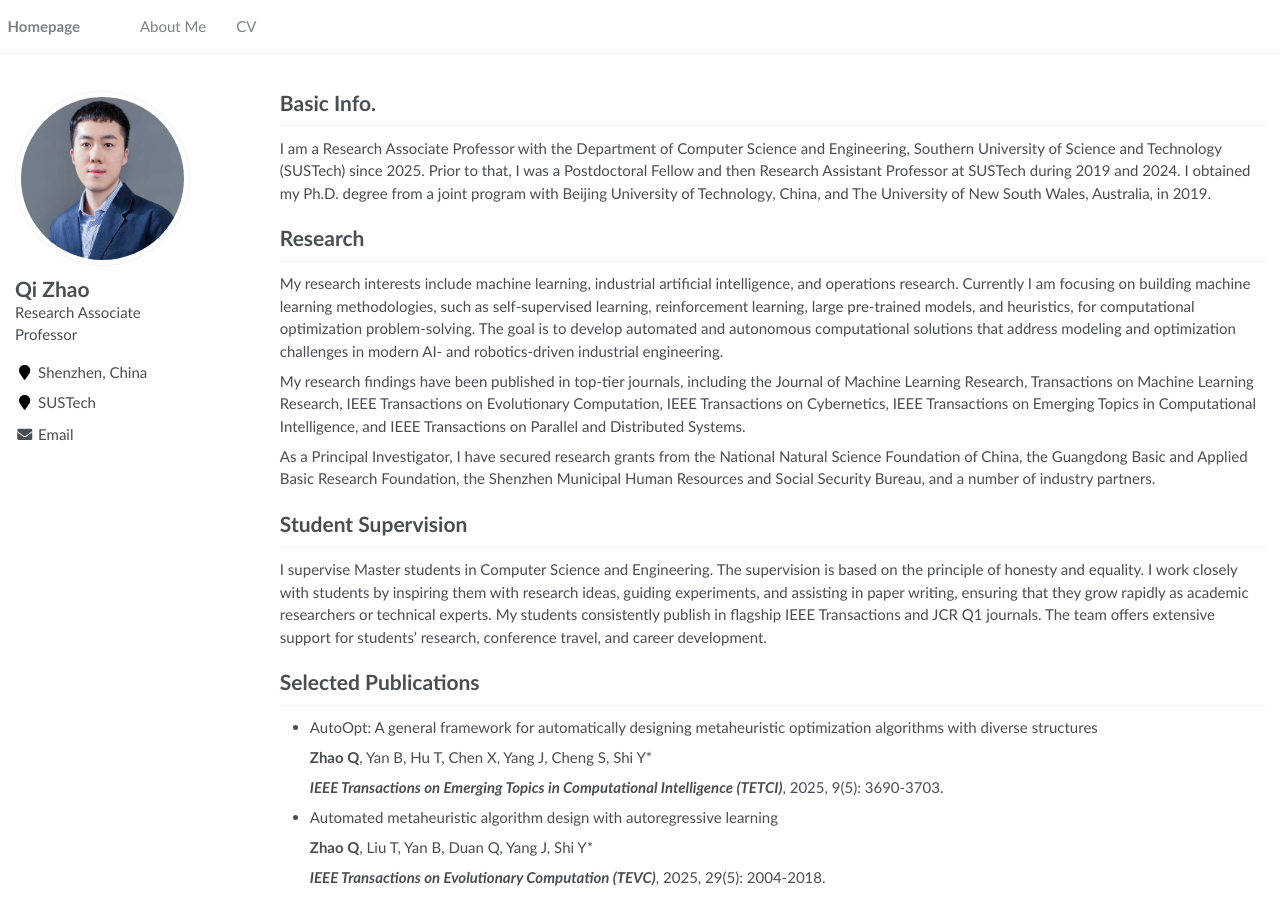
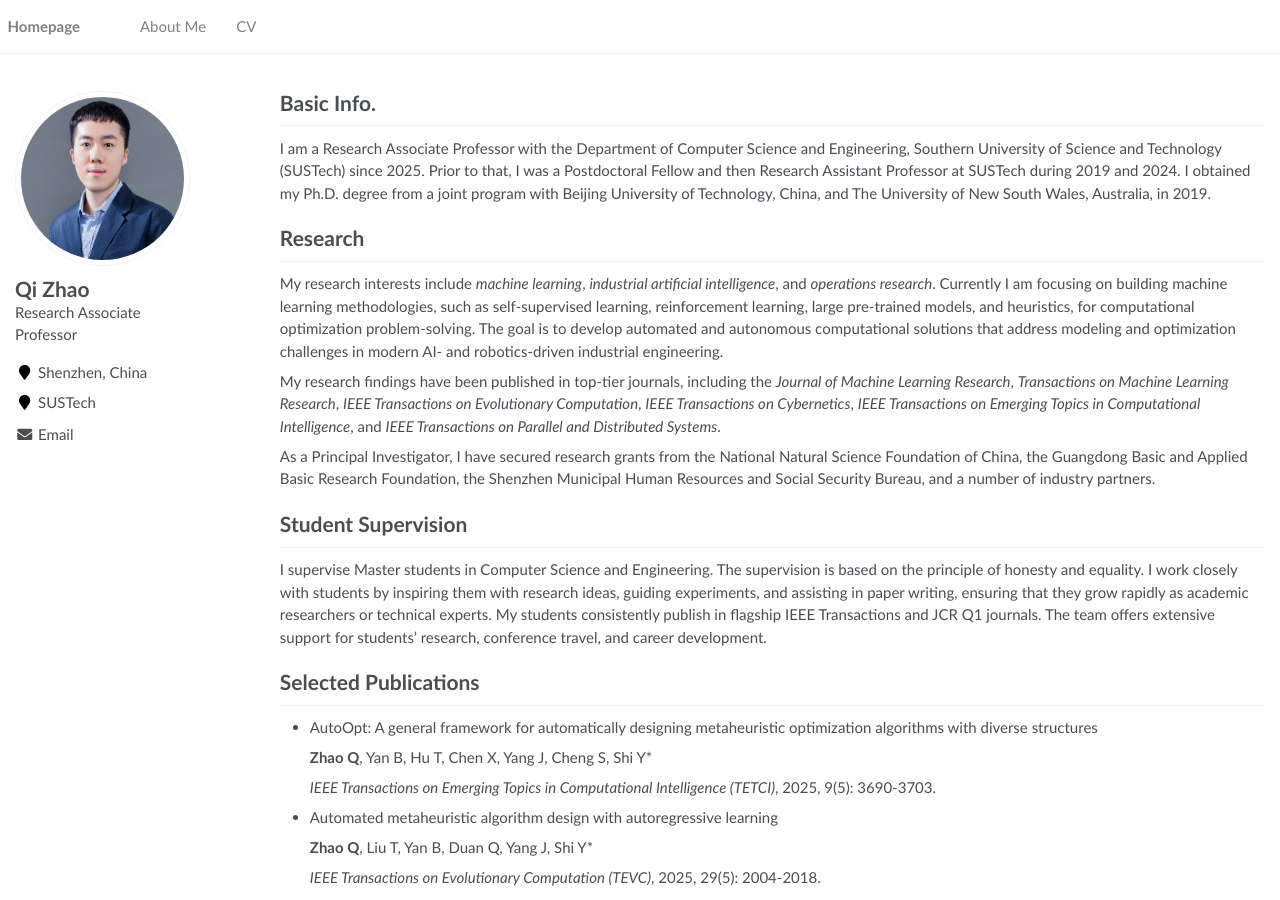
Before and after one commit to auto4opt/auto4opt, a Jekyll site: the page built from _pages/about.md, in a window 1280 px wide and 900 px high. Built offline with Jekyll 4.4.1, drawn with Linux system fonts in a browser that asks for light colours.

```diff
--- a/_pages/about.md
+++ b/_pages/about.md
@@ -23,9 +23,9 @@ I am a Research Associate Professor with the Department of Computer Science and
 
 
 # Research
-My research interests include machine learning, industrial artificial intelligence, and operations research.  Currently I am focusing on building machine learning methodologies, such as self-supervised learning, reinforcement learning, large pre-trained models, and heuristics, for computational optimization problem-solving. The goal is to develop automated and autonomous computational solutions that address modeling and optimization challenges in modern AI- and robotics-driven industrial engineering.
+My research interests include _machine learning_, _industrial artificial intelligence_, and _operations research_.  Currently I am focusing on building machine learning methodologies, such as self-supervised learning, reinforcement learning, large pre-trained models, and heuristics, for computational optimization problem-solving. The goal is to develop automated and autonomous computational solutions that address modeling and optimization challenges in modern AI- and robotics-driven industrial engineering.
 
-My research findings have been published in top-tier journals, including the Journal of Machine Learning Research, Transactions on Machine Learning Research, IEEE Transactions on Evolutionary Computation, IEEE Transactions on Cybernetics, IEEE Transactions on Emerging Topics in Computational Intelligence, and IEEE Transactions on Parallel and Distributed Systems.
+My research findings have been published in top-tier journals, including the _Journal of Machine Learning Research_, _Transactions on Machine Learning Research_, _IEEE Transactions on Evolutionary Computation_, _IEEE Transactions on Cybernetics_, _IEEE Transactions on Emerging Topics in Computational Intelligence_, and _IEEE Transactions on Parallel and Distributed Systems_.
 
 As a Principal Investigator, I have secured research grants from the National Natural Science Foundation of China, the Guangdong Basic and Applied Basic Research Foundation, the Shenzhen Municipal Human Resources and Social Security Bureau, and a number of industry partners.
 
@@ -39,52 +39,52 @@ I supervise Master students in Computer Science and Engineering. The supervision
 
   **Zhao Q**, Yan B, Hu T, Chen X, Yang J, Cheng S, Shi Y*
 
-  ___IEEE Transactions on Emerging Topics in Computational Intelligence (TETCI)___, 2025, 9(5): 3690-3703.
+  _IEEE Transactions on Emerging Topics in Computational Intelligence (TETCI)_, 2025, 9(5): 3690-3703.
 
 - Automated metaheuristic algorithm design with autoregressive learning
 
   **Zhao Q**, Liu T, Yan B, Duan Q, Yang J, Shi Y*
 
-  ___IEEE Transactions on Evolutionary Computation (TEVC)___, 2025, 29(5): 2004-2018.
+  _IEEE Transactions on Evolutionary Computation (TEVC)_, 2025, 29(5): 2004-2018.
 
 - Automated design of metaheuristic algorithms: A survey
 
   **Zhao Q**, Duan Q, Yan B, Cheng S, Shi Y*
 
-  ___Transactions on Machine Learning Research (TMLR)___, 2024. https://openreview.net/forum?id=qhtHsvF5zj (Survey Certificate Award)
+  _Transactions on Machine Learning Research (TMLR)_, 2024. https://openreview.net/forum?id=qhtHsvF5zj (Survey Certificate Award)
 
 - PyPop7: A pure-python library for population-based black-box optimization
 
   Duan Q, Zhou G, Shao C, Wang Z, Feng M, Huang Y, Tan Y, Yang Y, **Zhao Q**, Shi Y*
 
-  ___Journal of Machine Learning Research (JMLR)___, 2024, 25: 1-28.
+  _Journal of Machine Learning Research (JMLR)_, 2024, 25: 1-28.
 
 - Gridless evolutionary approach for line spectral estimation with unknown model order
 
   Yan B, **Zhao Q**, Zhang J*, Zhang J A, Yao X
 
-  ___IEEE Transactions on Cybernetics (TCYB)___, 2024, 54(2): 935-947.
+  _IEEE Transactions on Cybernetics (TCYB)_, 2024, 54(2): 935-947.
 
 - Distributed evolution strategies with multi-level learning for large-scale black-box optimization
 
   Duan Q, Shao C, Zhou G, Zhang M, **Zhao Q**, Shi Y*
 
-  ___IEEE Transactions on Parallel and Distributed Systems (TPDS)___,  2024, 35(11): 2087-2101.
+  _IEEE Transactions on Parallel and Distributed Systems (TPDS)_,  2024, 35(11): 2087-2101.
 
 - Evolutionary robust clustering over time for temporal data
 
   **Zhao Q**, Yan B, Yang J, Shi Y*
 
-  ___IEEE Transactions on Cybernetics (TCYB)___, 2023, 53(7): 4334-4346.
+  _IEEE Transactions on Cybernetics (TCYB)_, 2023, 53(7): 4334-4346.
 
 - Evolutionary dynamic multi-objective optimization via learning from historical search process
 
   **Zhao Q**, Yan B, Shi Y*, Middendorf M
 
-  ___IEEE Transactions on Cybernetics (TCYB)___, 2022, 52(7): 6119-6130.
+  _IEEE Transactions on Cybernetics (TCYB)_, 2022, 52(7): 6119-6130.
 
 - Adaptive sorting-based evolutionary algorithm for many-objective optimization
 
   Liu C, **Zhao Q***, Yan B, Elsayed S, Ray T, Sarker R
 
-  ___IEEE Transactions on Evolutionary Computation (TEVC)___, 2019, 23(2): 247-257.
+  _IEEE Transactions on Evolutionary Computation (TEVC)_, 2019, 23(2): 247-257.
```
